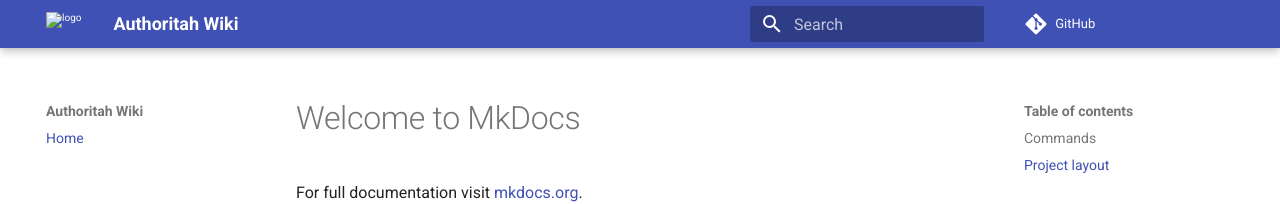
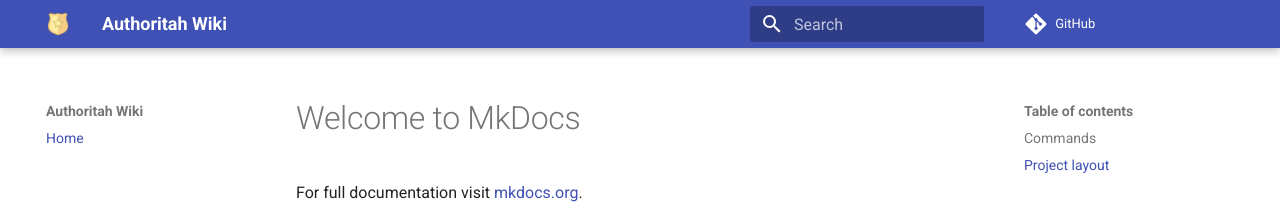
Before and after one commit to NX211/authoritah-wiki, an MkDocs documentation site: the page built from docs/index.md, in a window 1280 px wide. Shown: the top 204 px of the page. Built offline with MkDocs 1.6.1 and Material for MkDocs 9.7.7, drawn with Linux system fonts in a browser that asks for light colours; comment, search, counter and statistics services are not loaded.

Commit message:
add icons

```diff
--- a/mkdocs.yml
+++ b/mkdocs.yml
@@ -5,7 +5,7 @@ repo_url: https://github.com/NX211/authoritah-wiki/
 theme:
   name: material
   custom_dir: overrides
-  logo: assets/logo.png
+  logo: images/logo.png
   favicon: images/favicon.png
   features:
     - search.suggest
```
Also changed, not shown: docs/images/favicon.png (added), docs/images/logo.png (added).
